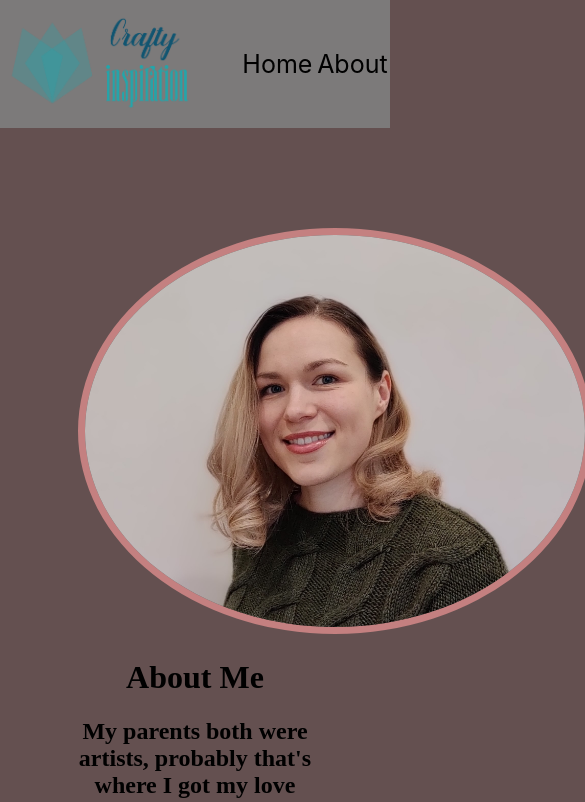
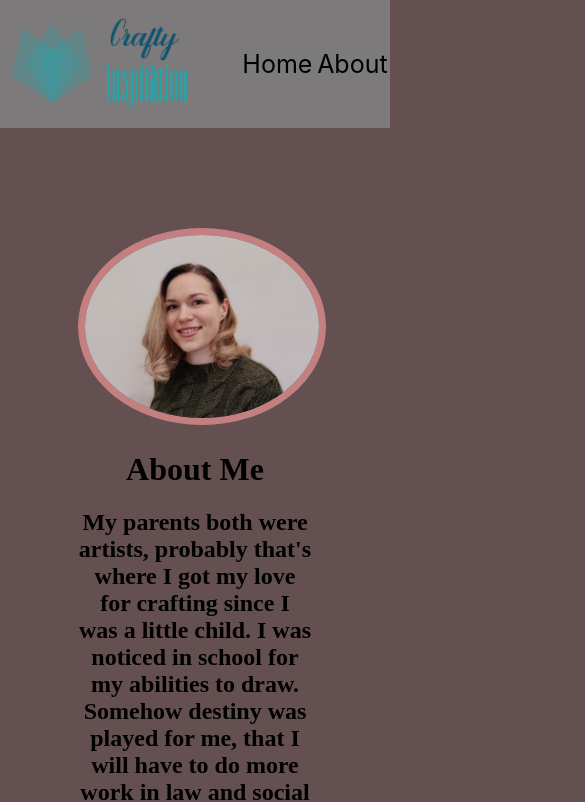
Before and after one commit to Miglemeta/blogas, a React (Create React App) app: page /about in a window 390 px wide. Shown: the top 802 px of the page, 585 px wide, since content can reach past the window. Built offline with nearby package versions, Linux system fonts and the light colour scheme.

Commit message:
fixed some photos to mobile responsive

```diff
--- a/src/App.css
+++ b/src/App.css
@@ -89,7 +89,7 @@ h2 {
   object-fit: cover;
 }
 .post .thumbnail {
-  width: 800px;
+  max-width: 800px;
 }
 @media (max-width: 920px) {
   .card {
@@ -99,4 +99,7 @@ h2 {
   .thumbnail {
     width: 100%;
   }
+  .circleimg {
+    width: 100%;
+  }
 }
```
